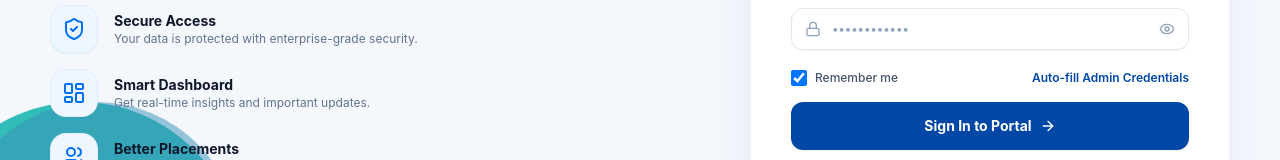
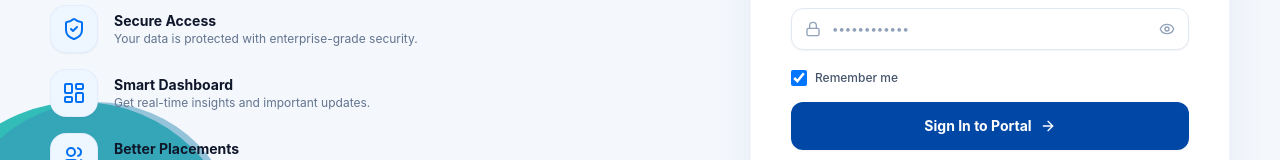
Before and after one commit to ansari-dot/placement-portal, a React (Vite) app in the folder portal/: page /login in a window 1280 px wide. Shown: the part 458-618 px from the top of the page. Built offline with nearby package versions, Linux system fonts and the light colour scheme; no server answers.

Commit message:
fix: Remove Auto-fill Admin Credentials link from login page

```diff
--- a/portal/src/pages/LoginPage.jsx
+++ b/portal/src/pages/LoginPage.jsx
@@ -68,12 +68,6 @@ export default function LoginPage() {
     } finally {
       setSignupLoading(false);
     }
-  };
-
-  const handleQuickFill = () => {
-    setEmail('wasiq.shah@mantisplacements.com');
-    setPassword('Admin@123');
-    dispatch(clearError());
   };
 
   const toggleMode = () => {
@@ -399,7 +393,7 @@ export default function LoginPage() {
                 </div>
               </div>
 
-              {/* Remember me & Quick Admin Fill */}
+              {/* Remember me */}
               <div className="flex items-center justify-between pt-1">
                 <label className="flex items-center space-x-2 cursor-pointer select-none">
                   <input
@@ -410,13 +404,6 @@ export default function LoginPage() {
                   />
                   <span className="text-xs text-slate-600 font-medium">Remember me</span>
                 </label>
-                <button
-                  type="button"
-                  onClick={handleQuickFill}
-                  className="text-xs font-semibold text-[#0147A6] hover:underline cursor-pointer"
-                >
-                  Auto-fill Admin Credentials
-                </button>
               </div>
 
               {/* Action Button */}
```
